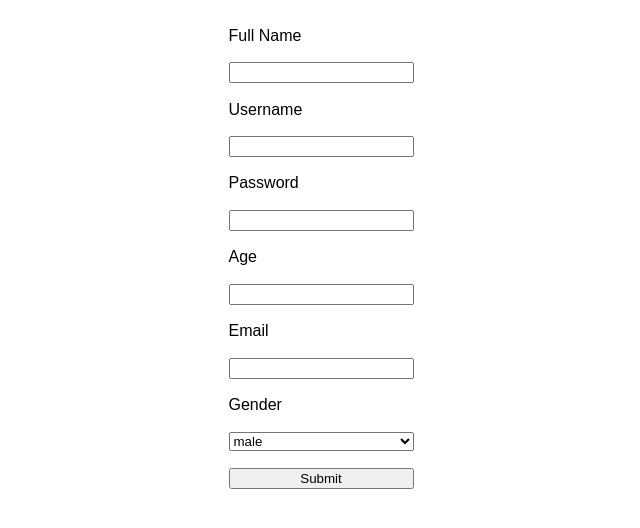
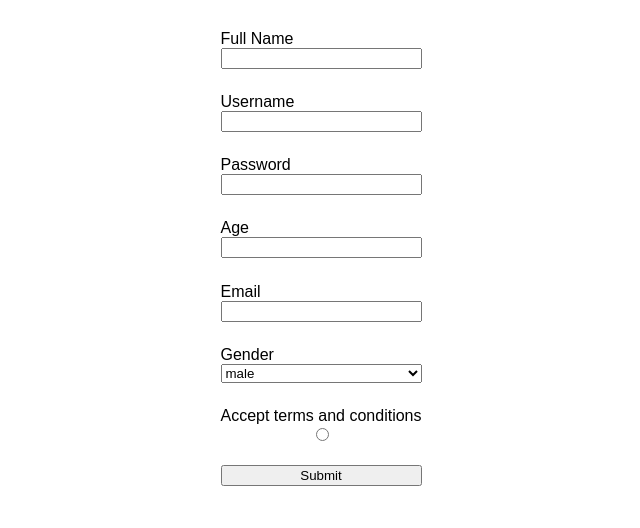
Before and after one commit to talivneh/workshop-1, a plain HTML site: page index.html in a window 1280 px wide. Shown: the part 190-718 px from the top of the page, without its empty margins (319-959 px from the left). Drawn offline with Linux system fonts and the light colour scheme.

Commit message:
refactor(form): insert inputs into label tag

```diff
--- a/index.html
+++ b/index.html
@@ -7,13 +7,14 @@
     <body>
         <main>
             <h1>Workshop Number 1</h1>
-        <form>
-            <label>Full Name</label><input type="text" required/>
-            <label>Username</label><input type="text" required/>
-            <label>Password</label><input type="password" required/>
-            <label>Age</label><input type="number" required/>
-            <label>Email</label><input type="email" required/>
-            <label>Gender</label><select required><option>male</option><option>female</option><option>other</option></select>
+        <form class="workshop-form">
+            <label>Full Name<input type="text" required/></label>
+            <label>Username<input type="text" required/></label>
+            <label>Password<input type="password" required/></label>
+            <label>Age<input type="number" required/></label>
+            <label>Email<input type="email" required/></label>
+            <label>Gender<select required><option>male</option><option>female</option><option>other</option></select></label>
+            <label>Accept terms and conditions <input type="radio"/></label>
             <button type="submit">Submit</button>
         </form>
          </main>
--- a/style.css
+++ b/style.css
@@ -15,10 +15,15 @@ main{
     height: 100%;
 }
 
-form{
+.workshop-form{
     display: flex;
     flex-direction: column;
     align-items: space-around;
     height: 60%;
     justify-content: space-around;
 }
+
+.workshop-form > label{
+    display: flex;
+    flex-direction: column;
+}
```
